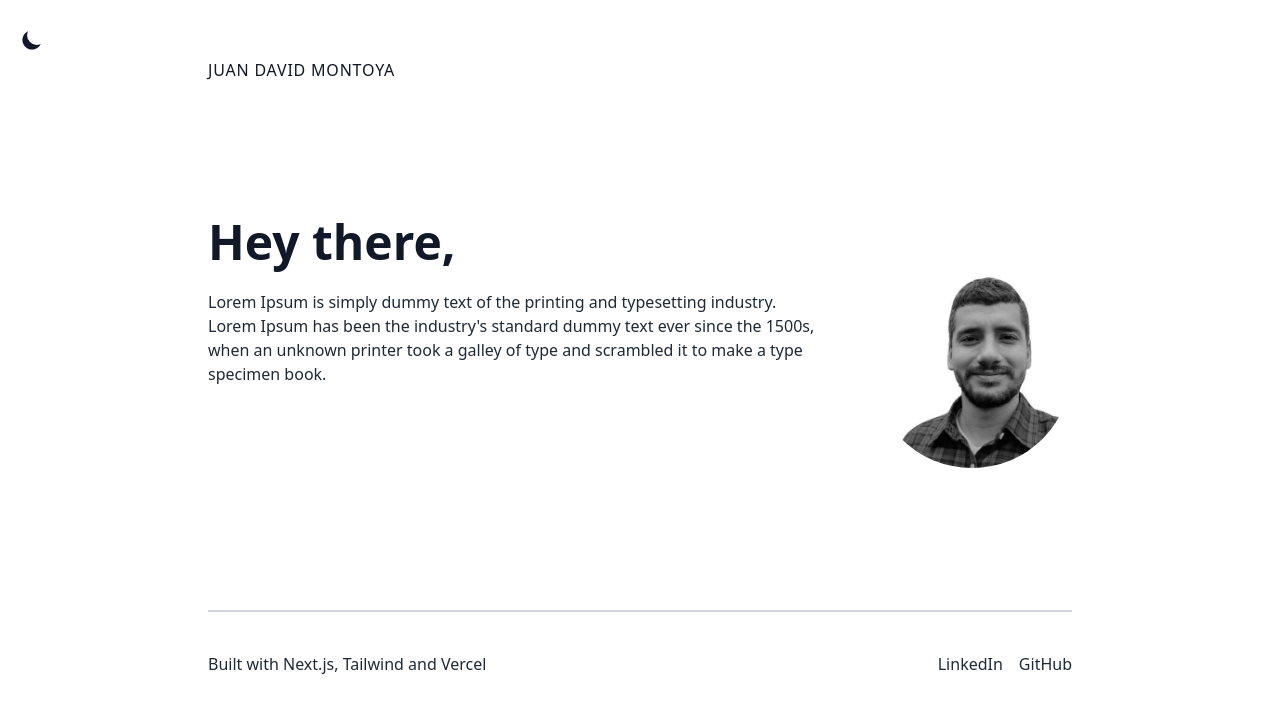
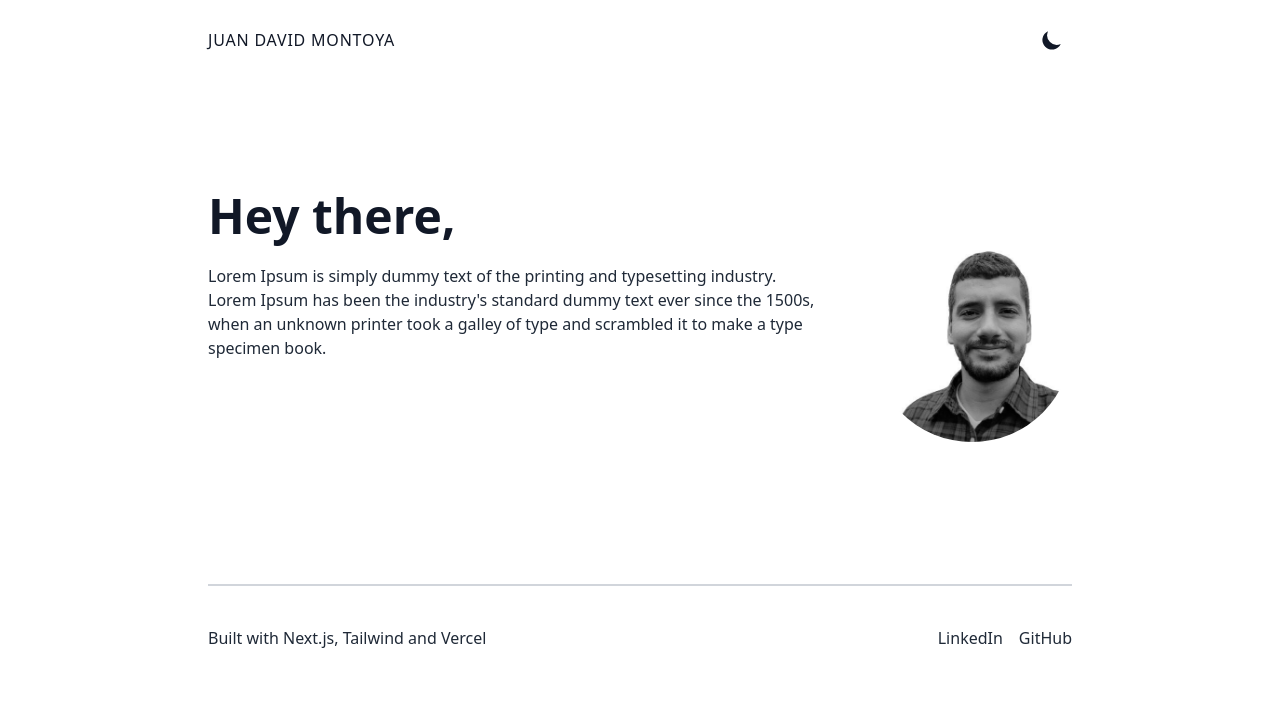
Before and after one commit to judmontoyaso/curriculum, a Next.js app: page / in a window 1280 px wide. Shown: the top 712 px of the page. Built offline with nearby package versions, Linux system fonts and the light colour scheme.

Commit message:
Corregir posicion themeswitch

```diff
--- a/components/Navigation.jsx
+++ b/components/Navigation.jsx
@@ -1,22 +1,24 @@
-import Link from "next/link"
-import React from "react"
+import Link from "next/link";
+import React from "react";
 import ThemeSwitch from "./ThemeSwitch";
 
 const Navigation = () => {
   return (
     <div className="sticky top-0 z-20 py-2 bg-white md:py-6 md:mb-6 dark:bg-black">
-            <ThemeSwitch></ThemeSwitch>
       <div className="container px-4 mx-auto lg:max-w-4xl flex items-center justify-between">
         <Link href="/">
           <a
-                        className={"font-medium tracking-wider transition-colors text-gray-900 hover:text-sky-500 uppercase dark:text-white"}
+            className={
+              "font-medium tracking-wider transition-colors text-gray-900 hover:text-sky-500 uppercase dark:text-white"
+            }
           >
             Juan David Montoya
           </a>
         </Link>
+        <ThemeSwitch />
       </div>
     </div>
-    )
-}
+  );
+};
 
 export default Navigation;
```
Lines whose indentation alone changed are shown as unchanged.
